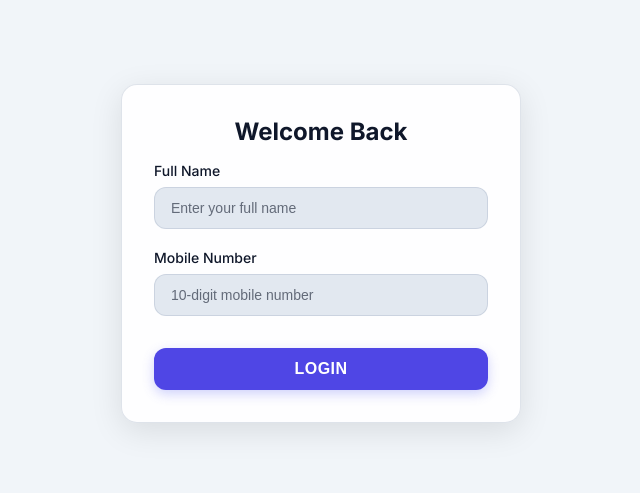
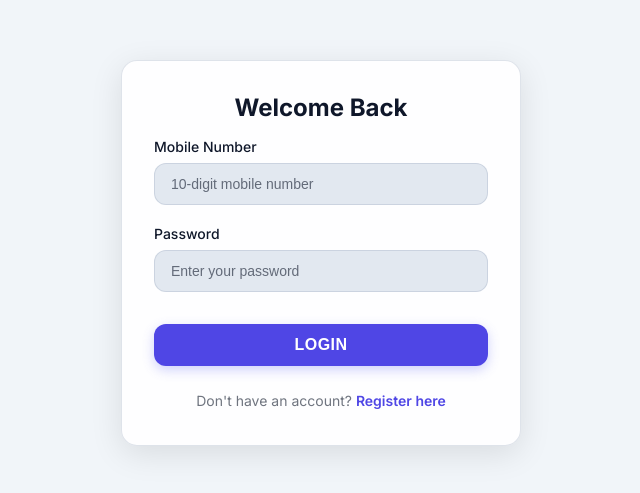
Before and after one commit to whokuldeepkumar/AttendanceSystem, an Angular app: page /login in a window 1280 px wide. Shown: the part 147-640 px from the top of the page, without its empty margins (319-959 px from the left). Built offline with nearby package versions, Linux system fonts and the light colour scheme; no server answers.

Commit message:
pass added :h

```diff
--- a/public/employees.json
+++ b/public/employees.json
@@ -2,6 +2,7 @@
   {
     "id": "2",
     "name": "Kuldeep Kumar",
-    "mobile": "8559854251"
+    "mobile": "8559854251",
+    "password": "1234"
   }
 ]
--- a/src/app/app.config.ts
+++ b/src/app/app.config.ts
@@ -1,11 +1,13 @@
 import { ApplicationConfig, provideZoneChangeDetection } from '@angular/core';
 import { provideRouter } from '@angular/router';
+import { provideAnimationsAsync } from '@angular/platform-browser/animations/async';
 
 import { routes } from './app.routes';
 
 export const appConfig: ApplicationConfig = {
   providers: [
     provideZoneChangeDetection({ eventCoalescing: true }),
-    provideRouter(routes)
+    provideRouter(routes),
+    provideAnimationsAsync()
   ]
 };
--- a/src/app/components/login/login.css
+++ b/src/app/components/login/login.css
@@ -163,6 +163,24 @@ h2 {
   font-family: monospace;
 }
 
+.register-text {
+  color: var(--text-muted);
+  font-size: 14px;
+  margin: 0;
+}
+
+.register-link {
+  color: var(--primary-color);
+  text-decoration: none;
+  font-weight: 600;
+  transition: all 0.3s ease;
+}
+
+.register-link:hover {
+  color: var(--primary-hover);
+  text-decoration: underline;
+}
+
 @media (max-width: 600px) {
   .login-card {
     max-width: 100%;
--- a/src/app/components/login/login.html
+++ b/src/app/components/login/login.html
@@ -1,29 +1,6 @@
 <div class="login-container">
   <div class="glass-card login-card">
     <h2 class="mb-4">Welcome Back</h2>
-
-    <div class="info-box" style="display: none;">
-      <p class="info-text">📝 Test Login Credentials:</p>
-      <ul class="credentials-list">
-        <li>John Doe / 9876543210</li>
-        <li>Jane Smith / 9876543211</li>
-      </ul>
-    </div>
-
-    <div class="form-group">
-      <label for="name">Full Name</label>
-      <input
-        id="name"
-        type="text"
-        class="glass-input"
-        placeholder="Enter your full name"
-        [ngModel]="name()"
-        (ngModelChange)="name.set($event)"
-        [class.error]="errors()['name']"
-        [disabled]="isLoading()"
-      />
-      <span *ngIf="errors()['name']" class="error-message">{{ errors()['name'] }}</span>
-    </div>
 
     <div class="form-group">
       <label for="mobile">Mobile Number</label>
@@ -41,6 +18,21 @@
       <span *ngIf="errors()['mobile']" class="error-message">{{ errors()['mobile'] }}</span>
     </div>
 
+    <div class="form-group">
+      <label for="password">Password</label>
+      <input
+        id="password"
+        type="password"
+        class="glass-input"
+        placeholder="Enter your password"
+        [ngModel]="password()"
+        (ngModelChange)="password.set($event)"
+        [class.error]="errors()['password']"
+        [disabled]="isLoading()"
+      />
+      <span *ngIf="errors()['password']" class="error-message">{{ errors()['password'] }}</span>
+    </div>
+
     <button
       class="btn btn-primary btn-block mt-4"
       (click)="login()"
@@ -49,17 +41,57 @@
       <span *ngIf="!isLoading()">Login</span>
       <span *ngIf="isLoading()">Logging in...</span>
     </button>
+
+    <div class="text-center mt-3">
+      <p class="register-text">
+        Don't have an account?
+        <a href="javascript:void(0)" (click)="openRegisterModal()" class="register-link">Register here</a>
+      </p>
+    </div>
   </div>
 
   <!-- Register Modal -->
   <app-modal
     [isOpen]="showRegisterModal()"
-    title="User Not Found"
-    message="This user is not registered. Would you like to register a new user?"
-    confirmText="Register New User"
-    cancelText="Retry"
+    title="Register New User"
+    confirmText="Register"
+    cancelText="Cancel"
     (confirmed)="registerNewUser()"
     (cancelled)="retryLogin()"
   >
+    <div class="form-group">
+      <label for="regName">Full Name</label>
+      <input
+        id="regName"
+        type="text"
+        class="glass-input"
+        placeholder="Enter full name"
+        [ngModel]="pendingName()"
+        (ngModelChange)="pendingName.set($event)"
+      />
+    </div>
+    <div class="form-group">
+      <label for="regMobile">Mobile Number</label>
+      <input
+        id="regMobile"
+        type="tel"
+        class="glass-input"
+        placeholder="10-digit mobile number"
+        [ngModel]="pendingMobile()"
+        (ngModelChange)="pendingMobile.set($event)"
+        maxlength="10"
+      />
+    </div>
+    <div class="form-group">
+      <label for="regPassword">Password</label>
+      <input
+        id="regPassword"
+        type="password"
+        class="glass-input"
+        placeholder="Enter password"
+        [ngModel]="pendingPassword()"
+        (ngModelChange)="pendingPassword.set($event)"
+      />
+    </div>
   </app-modal>
 </div>
--- a/src/app/components/login/login.ts
+++ b/src/app/components/login/login.ts
@@ -14,13 +14,14 @@ import { ModalComponent } from '../modal/modal';
   styleUrls: ['./login.css']
 })
 export class LoginComponent {
-  name = signal('');
   mobile = signal('');
+  password = signal('');
   isLoading = signal(false);
   errors = signal<{ [key: string]: string }>({});
   showRegisterModal = signal(false);
   pendingName = signal('');
   pendingMobile = signal('');
+  pendingPassword = signal('');
 
   constructor(
     private authService: AuthService,
@@ -35,16 +36,16 @@ export class LoginComponent {
   validateForm(): boolean {
     const newErrors: { [key: string]: string } = {};
 
-    if (!this.name().trim()) {
-      newErrors['name'] = 'Name is required';
-    } else if (this.name().trim().length < 2) {
-      newErrors['name'] = 'Name must be at least 2 characters';
-    }
-
     if (!this.mobile().trim()) {
       newErrors['mobile'] = 'Mobile number is required';
     } else if (!/^\d{10}$/.test(this.mobile().replace(/\D/g, ''))) {
       newErrors['mobile'] = 'Mobile number must be 10 digits';
+    }
+
+    if (!this.password().trim()) {
+      newErrors['password'] = 'Password is required';
+    } else if (this.password().trim().length < 4) {
+      newErrors['password'] = 'Password must be at least 4 characters';
     }
 
     this.errors.set(newErrors);
@@ -60,7 +61,7 @@ export class LoginComponent {
     this.isLoading.set(true);
 
     try {
-      const result = this.authService.login(this.name(), this.mobile());
+      const result = this.authService.login(this.mobile(), this.password());
 
       if (result.success) {
         this.toastService.success(result.message);
@@ -68,10 +69,7 @@ export class LoginComponent {
           this.router.navigate(['/home']);
         }, 500);
       } else {
-        // User not found - show registration modal
-        this.pendingName.set(this.name());
-        this.pendingMobile.set(this.mobile());
-        this.showRegisterModal.set(true);
+        this.toastService.error(result.message);
       }
     } catch (error) {
       this.toastService.error('Login failed. Please try again.');
@@ -81,21 +79,48 @@ export class LoginComponent {
     }
   }
 
+  openRegisterModal() {
+    this.pendingName.set('');
+    this.pendingMobile.set('');
+    this.pendingPassword.set('');
+    this.showRegisterModal.set(true);
+  }
+
   async registerNewUser() {
+    if (!this.pendingName().trim() || !this.pendingMobile().trim() || !this.pendingPassword().trim()) {
+      this.toastService.error('Please fill all fields');
+      return;
+    }
+
+    if (!/^\d{10}$/.test(this.pendingMobile().replace(/\D/g, ''))) {
+      this.toastService.error('Mobile number must be 10 digits');
+      return;
+    }
+
+    if (this.pendingPassword().length < 4) {
+      this.toastService.error('Password must be at least 4 characters');
+      return;
+    }
+
     this.isLoading.set(true);
 
     try {
-      const result = await this.authService.registerUser(this.pendingName(), this.pendingMobile());
+      const result = await this.authService.registerUser(
+        this.pendingName(),
+        this.pendingMobile(),
+        this.pendingPassword()
+      );
 
       if (result.success) {
         this.toastService.success('User registered successfully! Please login with your credentials.');
         this.showRegisterModal.set(false);
 
-        // Clear form and prepare for login
-        this.name.set('');
+        // Clear form
         this.mobile.set('');
+        this.password.set('');
         this.pendingName.set('');
         this.pendingMobile.set('');
+        this.pendingPassword.set('');
         this.errors.set({});
       } else {
         this.toastService.error(result.message);
--- a/src/app/services/auth.service.ts
+++ b/src/app/services/auth.service.ts
@@ -7,6 +7,7 @@ export interface Employee {
     id: string;
     name: string;
     mobile: string;
+    password?: string;
 }
 
 @Injectable({
@@ -29,10 +30,13 @@ export class AuthService {
             if (response.ok) {
                 this.employees = await response.json();
                 console.log('Employees loaded from API:', this.employees);
+                return;
             }
         } catch (error) {
-            console.error('Error loading employees from API:', error);
-            // Fallback to loading from public/employees.json if API fails
+            console.log('API not available, loading from local file');
+        }
+
+        // Fallback to loading from public/employees.json
         try {
             const response = await fetch('/employees.json');
             if (response.ok) {
@@ -43,7 +47,6 @@ export class AuthService {
             console.error('Error loading employees from file:', fallbackError);
         }
     }
-    }
 
     private loadUser() {
         const user = this.storageService.getItem<Employee>(this.USER_KEY);
@@ -52,14 +55,14 @@ export class AuthService {
         }
     }
 
-    validateLogin(name: string, mobile: string): { valid: boolean; message: string; employee?: Employee } {
+    validateLogin(mobile: string, password: string): { valid: boolean; message: string; employee?: Employee } {
         // Normalize mobile number (remove non-digits)
         const normalizedMobile = mobile.replace(/\D/g, '');
 
-        // Find employee by name and mobile
+        // Find employee by mobile and password
         const employee = this.employees.find(emp =>
-            emp.name.toLowerCase() === name.toLowerCase() &&
-            emp.mobile === normalizedMobile
+            emp.mobile === normalizedMobile &&
+            emp.password === password
         );
 
         if (employee) {
@@ -72,12 +75,12 @@ export class AuthService {
 
         return {
             valid: false,
-            message: 'Invalid name or mobile number.'
+            message: 'Invalid mobile number or password.'
         };
     }
 
-    login(name: string, mobile: string): { success: boolean; message: string } {
-        const validation = this.validateLogin(name, mobile);
+    login(mobile: string, password: string): { success: boolean; message: string } {
+        const validation = this.validateLogin(mobile, password);
 
         if (!validation.valid) {
             return {
@@ -101,10 +104,19 @@ export class AuthService {
         };
     }
 
-    async registerUser(name: string, mobile: string): Promise<{ success: boolean; message: string }> {
-        try {
+    async registerUser(name: string, mobile: string, password: string): Promise<{ success: boolean; message: string }> {
         const normalizedMobile = mobile.replace(/\D/g, '');
 
+        // Check if user already exists
+        const existingUser = this.employees.find(emp => emp.mobile === normalizedMobile);
+        if (existingUser) {
+            return {
+                success: false,
+                message: 'User with this mobile number already exists'
+            };
+        }
+
+        try {
             const response = await fetch(`${this.API_URL}/employees`, {
                 method: 'POST',
                 headers: {
@@ -112,33 +124,40 @@ export class AuthService {
                 },
                 body: JSON.stringify({
                     name: name,
-                    mobile: normalizedMobile
+                    mobile: normalizedMobile,
+                    password: password
                 })
             });
 
             const result = await response.json();
 
             if (response.ok && result.success) {
-                // Add the new employee to local cache
                 this.employees.push(result.employee);
                 console.log('New user registered:', result.employee);
                 return {
                     success: true,
                     message: 'User registered successfully'
                 };
-            } else {
-                return {
-                    success: false,
-                    message: result.message || 'Registration failed'
-                };
             }
         } catch (error) {
-            console.error('Registration error:', error);
+            console.log('API not available, registering locally');
+        }
+
+        // Local registration fallback
+        const newEmployee: Employee = {
+            id: String(this.employees.length + 1),
+            name: name,
+            mobile: normalizedMobile,
+            password: password
+        };
+
+        this.employees.push(newEmployee);
+        console.log('New user registered locally:', newEmployee);
+
         return {
-                success: false,
-                message: 'Registration failed. Please try again.'
+            success: true,
+            message: 'User registered successfully'
         };
-        }
     }
 
     logout(): void {
```
Lines whose indentation alone changed are shown as unchanged.
